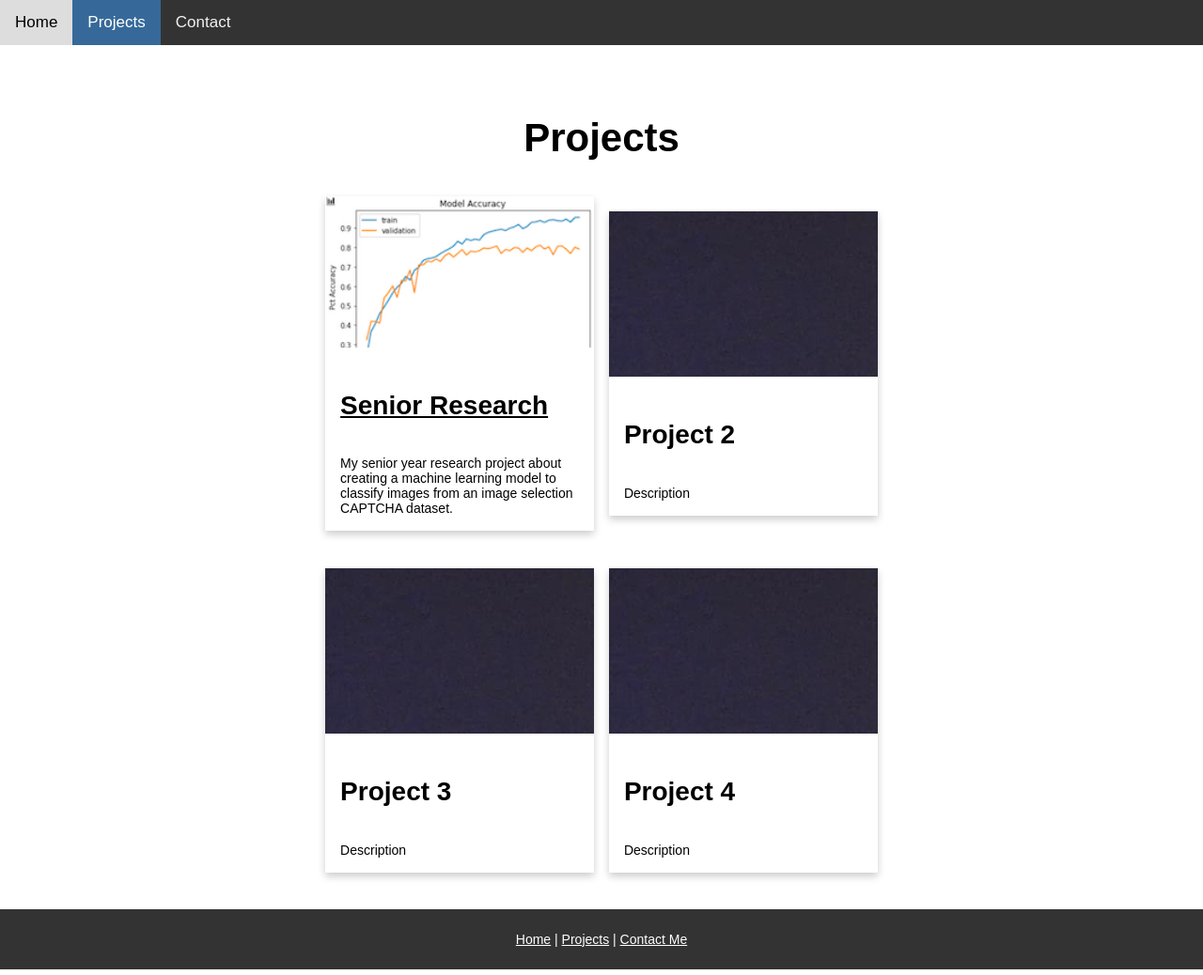
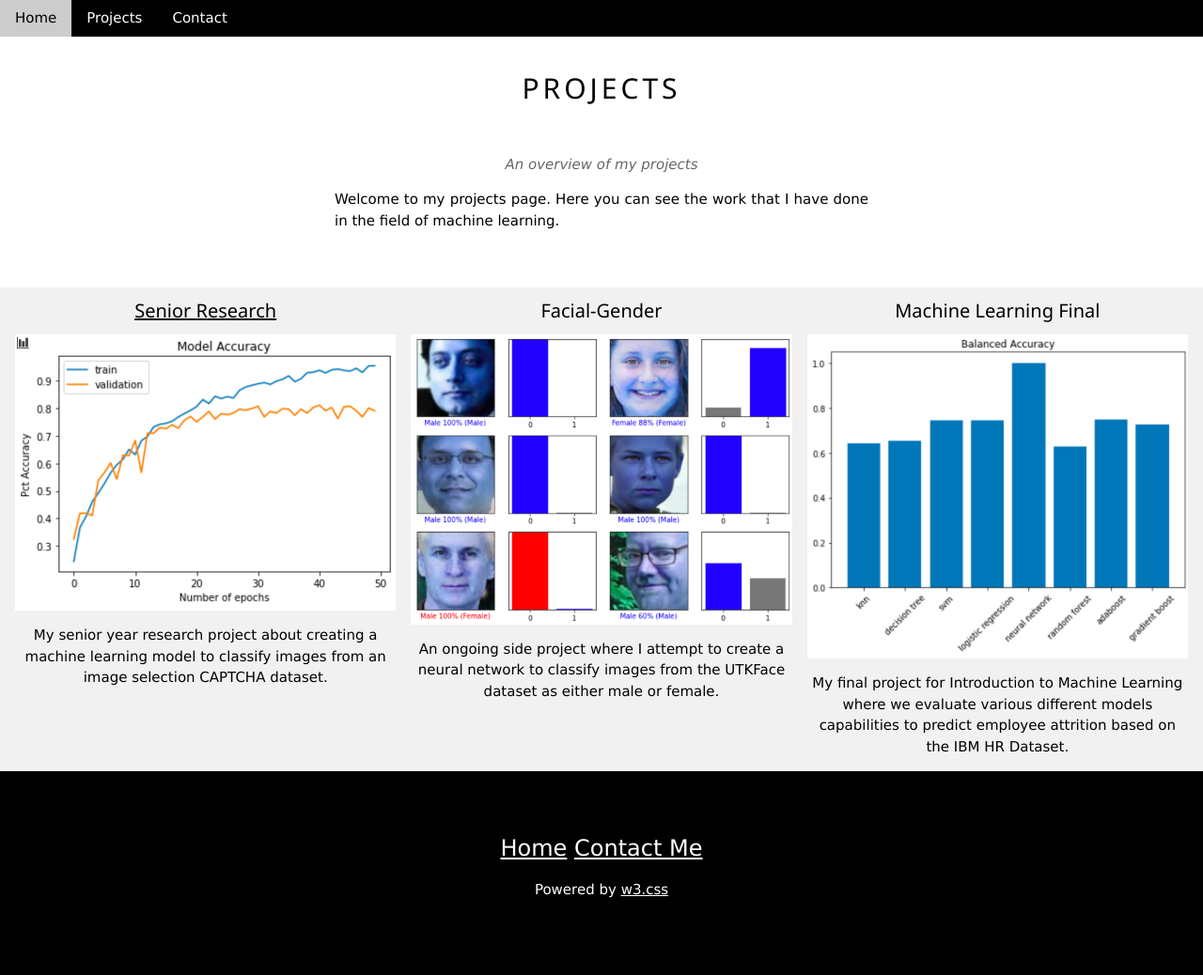
Before and after one commit to funkjo/funkjo.github.io, a plain HTML site: page projects.html in a window 1280 px wide. Shown: the whole page at 94% size. Drawn offline with nearby package versions, Linux system fonts and the light colour scheme.

Commit message:
update front end of projects page and senior research page

```diff
--- a/projects.html
+++ b/projects.html
@@ -1,92 +1,60 @@
 <!DOCTYPE html>
 <html>
-  <head>
-    <title>Portfolio</title>
-    <link rel="stylesheet" href="styles/style.css">
-  </head>
-  <body>
-
-    <div id="navbar">
-      <a href="index.html">Home</a>
-      <a class="active" href="javascript:void(0)">Projects</a>
-      <a href="contact.html">Contact</a>
-    </div>
-
-    <h2 style="text-align: center; padding-top: 40px;">Projects</h2>
-
-    <table style="margin-left: auto; margin-right: auto;">
-      <tr>
-        <td>
-          <div class="card">
-            <a href="projects/senior_research/senior_research.html"><img src="images/senior_research_cover.png" alt="Avatar" style="width:100%"></a> <!--240x135 images-->
-            <div class="container">
-              <a href="projects/senior_research/senior_research.html" style="color: black;"><h4><b>Senior Research</b></h4></a>
-              <p>My senior year research project about<br/>creating a machine learning model to<br/>classify images from an image selection<br/>CAPTCHA dataset.</p>
-            </div>
-          </div>
-        </td>
-        <td>
-          <p>&nbsp;&nbsp;</p>
-        </td>
-        <td>
-          <div class="card">
-            <img src="images/template.png" alt="Avatar" style="width:100%"> <!--240x135 images-->
-            <div class="container">
-              <h4><b>Project 2</b></h4>
-              <p>Description</p>
-            </div>
-          </div>
-        </td>
-      </tr>
-      <tr>
-        <td>&nbsp;</td>
-      </tr>
-      <tr>
-        <td>
-          <div class="card">
-            <img src="images/template.png" alt="Avatar" style="width:100%"> <!--240x135 images-->
-            <div class="container">
-              <h4><b>Project 3</b></h4>
-              <p>Description</p>
-            </div>
-          </div>
-        </td>
-        <td>
-          <p>&nbsp;&nbsp;</p>
-        </td>
-        <td>
-          <div class="card">
-            <img src="images/template.png" alt="Avatar" style="width:100%"> <!--240x135 images-->
-            <div class="container">
-              <h4><b>Project 4</b></h4>
-              <p>Description</p>
-            </div>
-          </div>
-        </td>
-      </tr>
-      <tr>
-        <td>&nbsp;</td>
-      </tr>
-    </table>
-
-    <footer>
-      <p><a href="index.html">Home</a> | <a href="projects.html">Projects</a> | <a href="contact.html">Contact Me</a></p>
-    </footer>
+<meta charset="UTF-8">
+<meta name="viewport" content="width=device-width, initial-scale=1">
+<link rel="stylesheet" href="https://www.w3schools.com/w3css/3/w3.css">
+<link rel="stylesheet" href="https://cdnjs.cloudflare.com/ajax/libs/font-awesome/4.6.3/css/font-awesome.min.css">
 
 
-    <script>
-      window.onscroll = function() {myFunction()};
+<body>
 
-      var navbar = document.getElementById("navbar");
-      var sticky = navbar.offsetTop;
+<!-- Navigation -->
+<nav class="w3-bar w3-black">
+  <a href="index.html" class="w3-button w3-bar-item">Home</a>
+  <a href="javascript:void(0)" class="w3-button w3-bar-item">Projects</a>
+  <a href="contact.html" class="w3-button w3-bar-item">Contact</a>
+</nav>
 
-      function myFunction() {
-        if (window.pageYOffset >= sticky) {
-          navbar.classList.add("sticky")
-        } else {
-          navbar.classList.remove("sticky");
-        }
-      }
-      </script>
-  </body>
+<!-- Project Overview -->
+<section class="w3-container w3-center w3-content" style="max-width:600px">
+  <br/>
+  <h2 class="w3-wide">PROJECTS</h2>
+  <br/>
+  <p class="w3-opacity"><i>An overview of my projects</i></p>
+  <p class="w3-justify">Welcome to my projects page. Here you can see the work that I have done in the field of machine learning.</p>
+  <br/>
+  <br/>
+</section>
+
+<!-- Projects -->
+<section class="w3-row-padding w3-center w3-light-grey">
+  <article class="w3-third">
+    <a href="projects/senior_research/senior_research.html"><h4>Senior Research</h4></a>
+    <img src="images/Screen Shot 2020-12-04 at 2.23.07 AM.png" alt="Senior Research Project" style="width:100%">
+    <p>My senior year research project about creating a machine learning model to classify images from an image selection CAPTCHA dataset.</p>
+  </article>
+  <article class="w3-third">
+    <h4>Facial-Gender</h4>
+    <img src="images/Screen Shot 2020-12-10 at 3.34.09 PM.png" alt="ml-facial-gender" style="width:100%">
+    <p>An ongoing side project where I attempt to create a neural network to classify images from the UTKFace dataset as either male or female.</p>
+  </article>
+  <article class="w3-third">
+    <h4>Machine Learning Final</h4>
+    <img src="images/Screen Shot 2020-12-08 at 10.26.30 PM.png" alt="Machine Learning Final" style="width:100%">
+    <p>My final project for Introduction to Machine Learning where we evaluate various different models capabilities to predict employee attrition based on the IBM HR Dataset.</p>
+  </article>
+</section>
+
+<!-- Footer -->
+<footer class="w3-container w3-padding-64 w3-center w3-black w3-xlarge">
+  <a href="index.html">Home</a>
+  <a href="contact.html">Contact Me</a>
+  <p class="w3-medium">
+  Powered by <a href="https://www.w3schools.com/w3css/default.asp" target="_blank">w3.css</a>
+  </p>
+</footer>
+
+
+
+</body>
 </html>
```
Also changed, not shown: projects/senior_research/senior_research.html (+34 -17 lines), images/49641885691_c88c1a63ab_k.jpg (deleted), images/cs-1.jpg (deleted), images/cs-2.jpeg (deleted), images/ml-1.png (deleted), images/ml-2.jpg (deleted).
